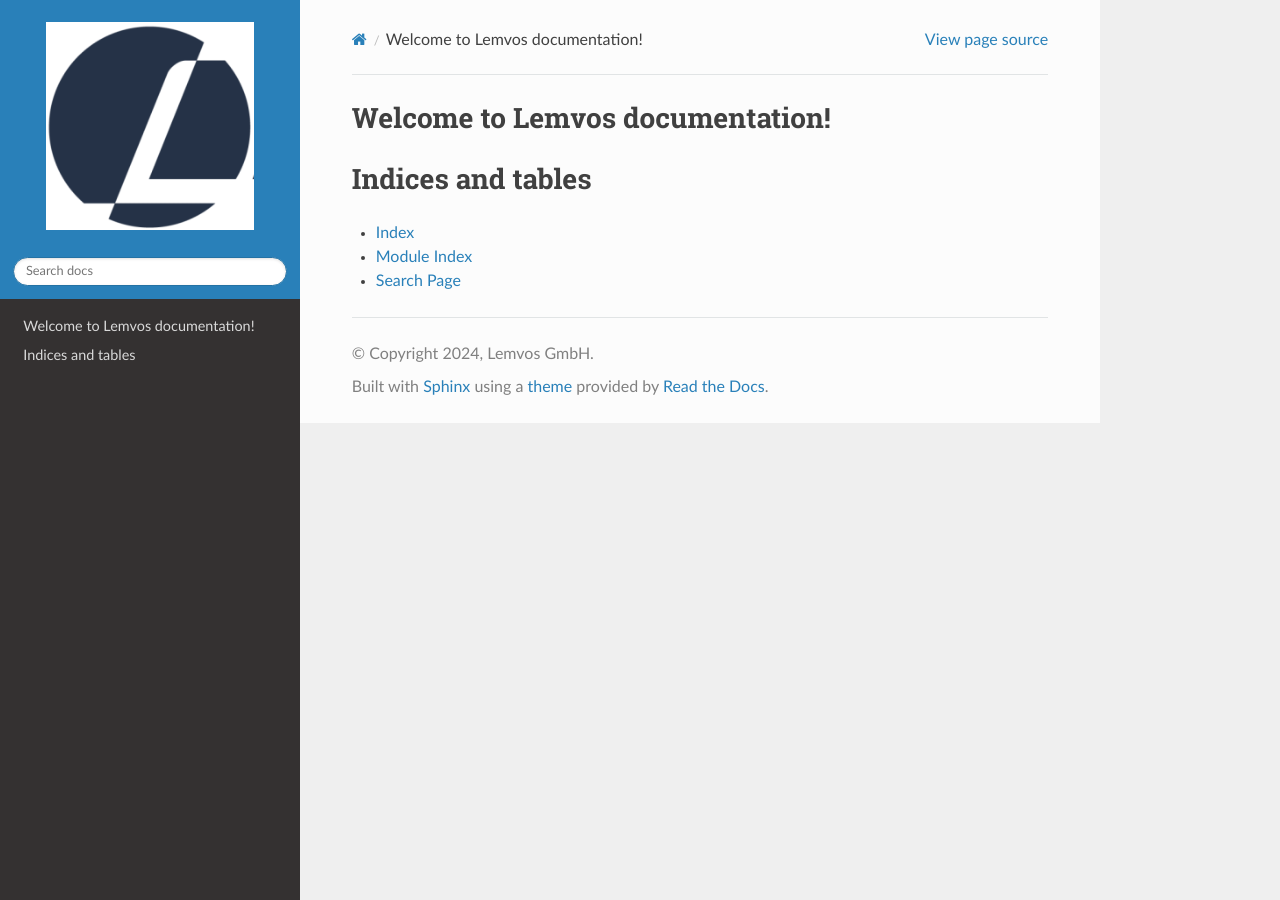
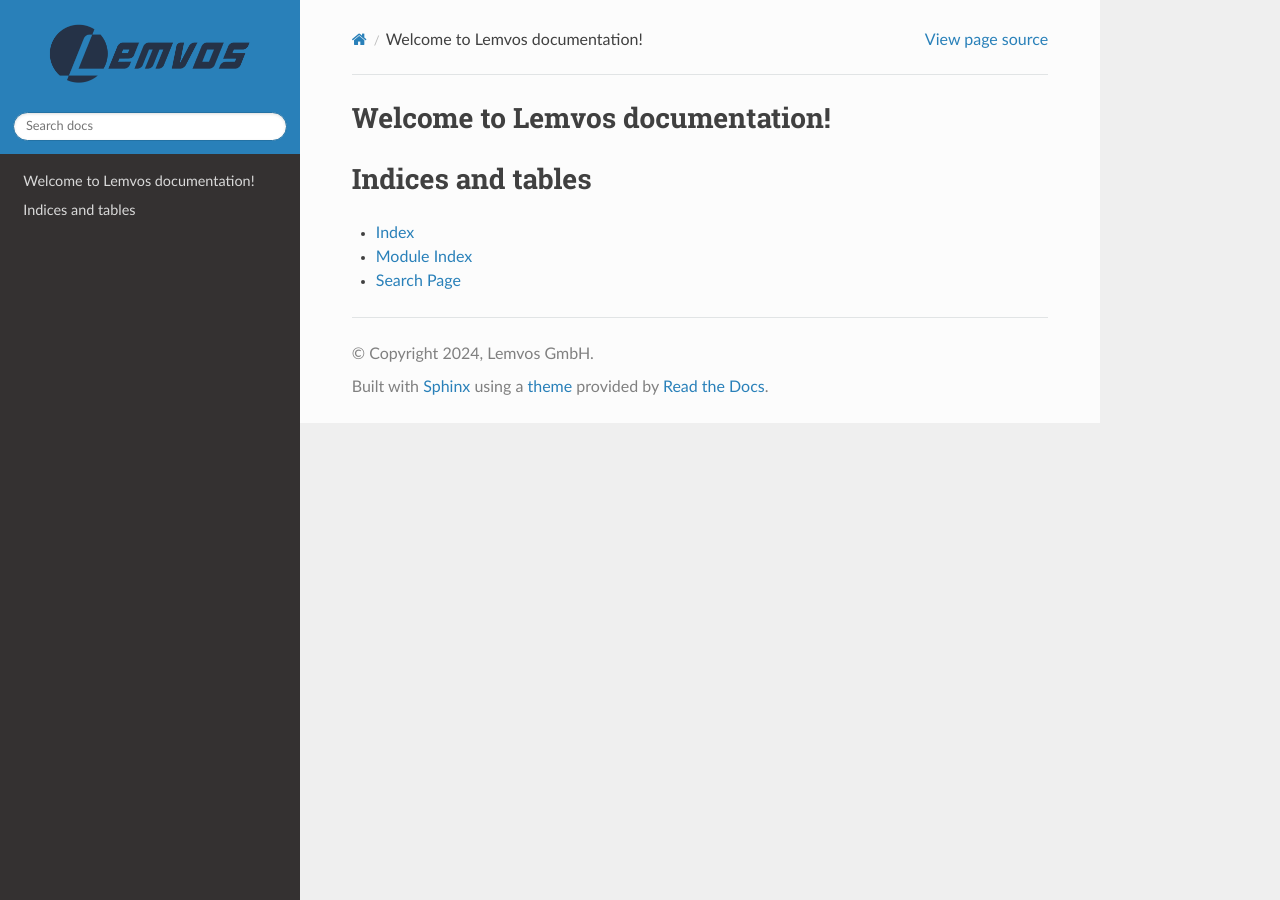
Before and after one commit to Lemvos/docs, a Sphinx documentation site: the page built from source/index.rst, in a window 1280 px wide. Built offline with Sphinx 7.4.7 and the Read the Docs theme 2.0.0, drawn with Linux system fonts in a browser that asks for light colours.

Commit message:
update lemvos logo

```diff
--- a/source/conf.py
+++ b/source/conf.py
@@ -89,7 +89,7 @@ html_theme_options = {
     "logo_only": True,
 }
 
-html_logo = 'images/lemvos_logo.png'
+html_logo = 'images/lemvos_logo.webp'
 
 # Add any paths that contain custom static files (such as style sheets) here,
 # relative to this directory. They are copied after the builtin static files,
```
Also changed, not shown: source/images/lemvos_logo.webp (added), source/images/lemvos_logo_cropped.png (renamed from source/images/lemvos_logo.png).
